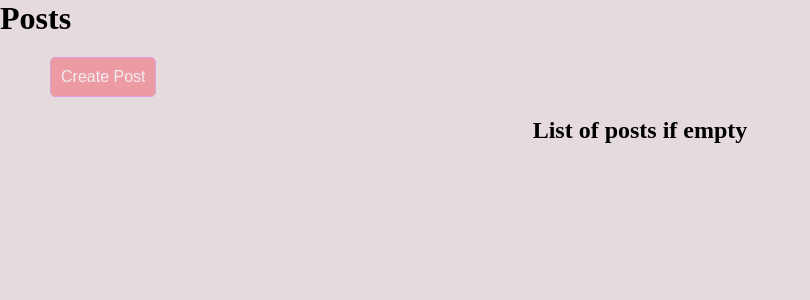
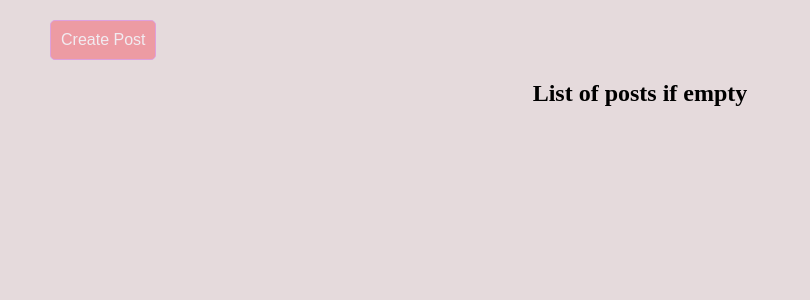
Before and after one commit to thePolly/firstvueapp, a Vue app in the folder vue-project/: page / in a window 1280 px wide. Shown: the top 300 px of the page, without its empty margins (0-810 px from the left). Built offline with nearby package versions, Linux system fonts and the light colour scheme; no server answers.

Commit message:
deleted a title

```diff
--- a/vue-project/src/App.vue
+++ b/vue-project/src/App.vue
@@ -75,7 +75,7 @@ export default {
 container
 <template>
   <div>
-    <h1>Posts</h1>
+    <h1></h1>
 
     <div class="control_container">
       <the-button @click="showPost"> Create Post </the-button>
```
